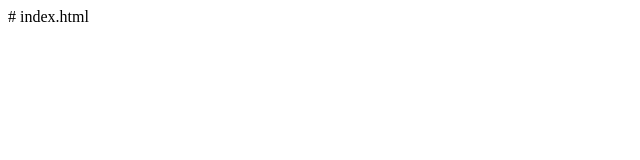
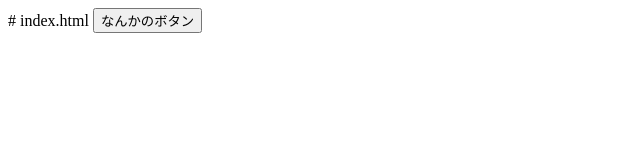
Before and after one commit to masakitano/test, a plain HTML site: page index.html in a window 1280 px wide. Shown: the whole page, without its empty margins (0-640 px from the left). Drawn offline with Linux system fonts and the light colour scheme.

Commit message:
ボタンをつけた

```diff
--- a/index.html
+++ b/index.html
@@ -7,6 +7,6 @@
     <title>GIT&GITHUB勉強会</title>
   </head>
   <body>
-
+    <button>なんかのボタン</button>
   </body>
 </html>
--- a/style.css
+++ b/style.css
@@ -0,0 +1,3 @@
+button{
+  font-size:20px;
+}
```
